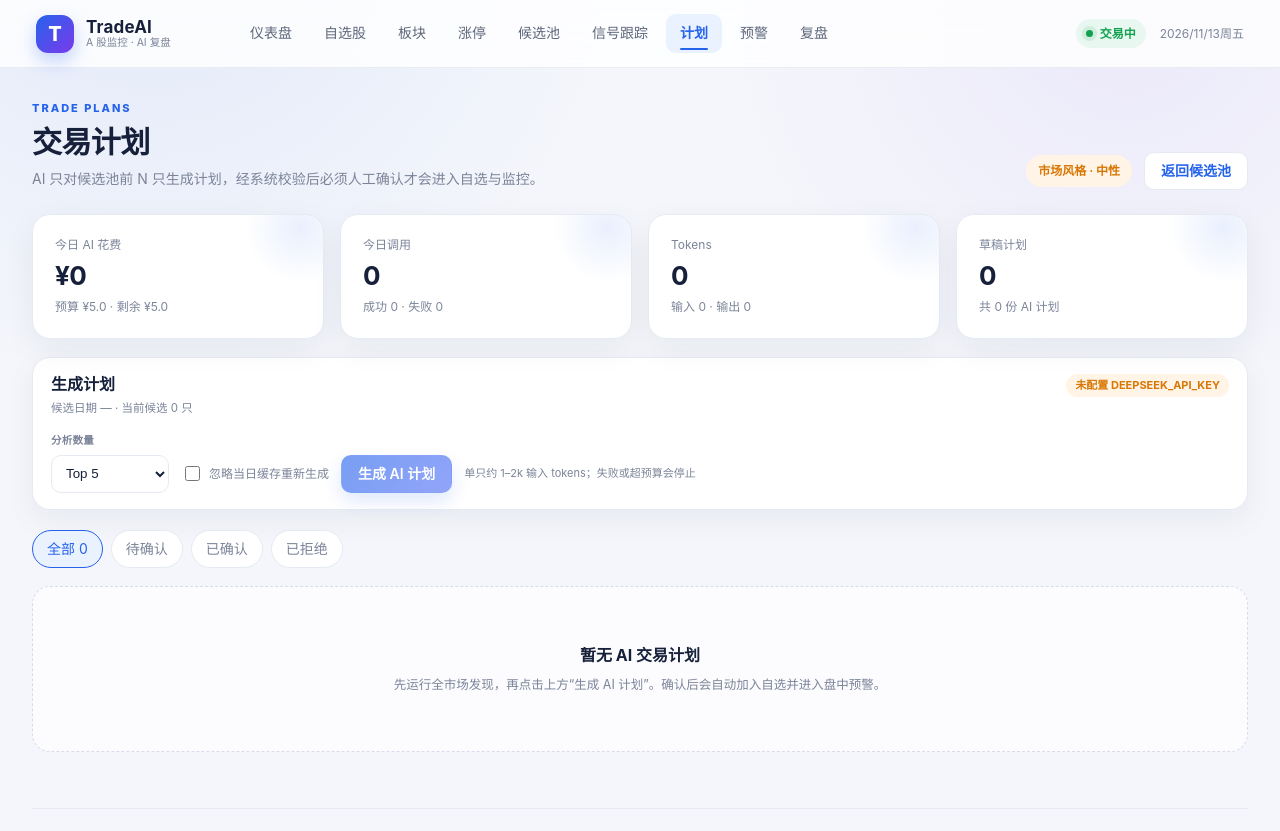
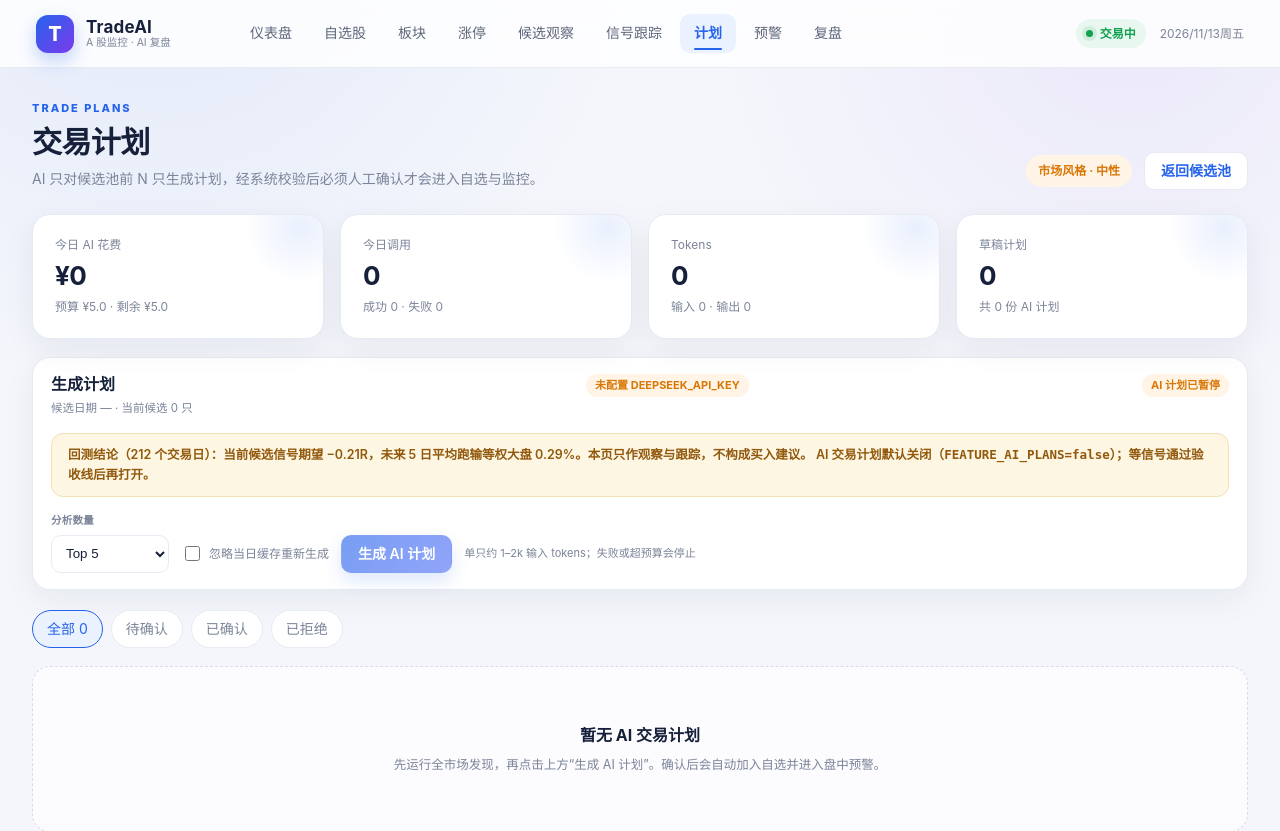
Before and after one commit to niemf/StockPicking, a FastAPI app: page /plans in a window 1280 px wide. Shown: the top 831 px of the page. Run offline with FastAPI, Linux system fonts and the light colour scheme; data that the repository does not hold is empty.

Commit message:
feat(product): 候选池改为「候选观察」，AI 计划默认暂停
依据 212 个交易日回测（期望 −0.21R、5 日跑输等权 0.29%）调整产品定位：

- /candidates 改名为「候选观察」，顶部常驻回测结论提示，明确不构成买入建议
- 每只候选增加「为什么现在不能买」标签：周线空头 / 乖离过大 / 上方压力近 /
  情绪高潮或退潮 / 评分偏低，无风险点时提示「等回踩确认」
- 计划价位列改为「观察价位（非买入建议）」
- 新增 FEATURE_AI_PLANS（默认 false）：/plans 与 /candidates 的生成按钮禁用并说明原因，
  POST /plans/generate 与 /api/ai/plans/generate 返回提示/403，避免为负期望信号付费
- README 顶部与策略规则库同步定位说明；.env.example 增加功能开关
- 全套 232 项测试通过

```diff
--- a/app/config.py
+++ b/app/config.py
@@ -42,6 +42,10 @@ class Settings(BaseSettings):
     # Holdings (cost / P&L) is kept in code but hidden by default: the product
     # is positioned as watch + alert + research, not a portfolio ledger.
     feature_holdings: bool = False
+    # AI trade plans cost money and the backtest shows the current candidate
+    # signal has negative expectancy, so plan generation is off by default.
+    # Turn it on after a signal source passes the backtest acceptance line.
+    feature_ai_plans: bool = False
 
     # Monitoring / alerts
     monitor_enabled: bool = False
--- a/app/web/routes.py
+++ b/app/web/routes.py
@@ -104,6 +104,44 @@ def _redirect(path: str, *, error: str | None = None, ok: str | None = None) ->
 
 
 # ------------------------------------------------------------------ helpers
+# 回测结论（2026-11-13，212 个交易日）：候选 5 日期望 −0.21R，跑输等权大盘 0.29%。
+# 在找到通过验收线的信号源之前，候选池只作观察名单，不生成买入计划。
+# 改完信号源并通过回测后，把 active 置 false 即可恢复原话术。
+SIGNAL_VERDICT = {
+    "active": True,
+    "date": "2026-11-13",
+    "expectancy_r": -0.21,
+    "edge_pct": -0.29,
+    "text": (
+        "回测结论（212 个交易日）：当前候选信号期望 −0.21R，"
+        "未来 5 日平均跑输等权大盘 0.29%。本页只作观察与跟踪，不构成买入建议。"
+    ),
+}
+
+
+def _watch_notes(item: dict, cycle: dict | None) -> list[str]:
+    """候选卡片上的「为什么现在不能买」——比看多理由更需要看到。"""
+    snapshot = item.get("snapshot") or {}
+    notes: list[str] = []
+    week = snapshot.get("weekly_trend")
+    if week == "down":
+        notes.append("周线空头")
+    deviation = snapshot.get("dev20")
+    if deviation is not None and deviation >= 6:
+        notes.append(f"乖离 MA20 +{deviation:.1f}%")
+    room = snapshot.get("resistance_dist")
+    if room is not None and room < 3:
+        notes.append(f"上方压力仅 {room:.1f}%")
+    if cycle and cycle.get("phase") in {"climax", "ebb"}:
+        notes.append(f"情绪{cycle.get('label')}")
+    score = item.get("score") or 0
+    if score < 50:
+        notes.append(f"评分偏低 {score:.0f}")
+    if not notes:
+        notes.append("结构尚可，等回踩确认")
+    return notes
+
+
 def _trend_class(value: float | None) -> str:
     if value is None or value == 0:
         return "flat"
@@ -907,6 +945,7 @@ def candidates(request: Request, db: Session = Depends(get_db)):
     )
 
     items: list[dict] = []
+    cycle = stats.get("cycle") or {}
     for row in rows:
         snapshot = row.indicator_snapshot or {}
         quote = quotes.get(row.code)
@@ -914,30 +953,30 @@ def candidates(request: Request, db: Session = Depends(get_db)):
         pct_chg = quote.pct_chg if quote else snapshot.get("pct_chg_at_discovery")
         breakdown = snapshot.get("score_breakdown") or {}
         risk = snapshot.get("risk") or {}
-        items.append(
-            {
-                "rank": row.rank,
-                "code": row.code,
-                "name": row.name,
-                "industry": snapshot.get("industry") or "—",
-                "score": row.score,
-                "price": price,
-                "pct_chg": pct_chg or 0.0,
-                "trend": _trend_class(pct_chg),
-                "breakdown": breakdown,
-                "snapshot": snapshot,
-                "risk": risk,
-                "rr": risk.get("rr"),
-                "rule_hits": (row.rule_hits or [])[:6],
-            }
-        )
+        item = {
+            "rank": row.rank,
+            "code": row.code,
+            "name": row.name,
+            "industry": snapshot.get("industry") or "—",
+            "score": row.score,
+            "price": price,
+            "pct_chg": pct_chg or 0.0,
+            "trend": _trend_class(pct_chg),
+            "breakdown": breakdown,
+            "snapshot": snapshot,
+            "risk": risk,
+            "rr": risk.get("rr"),
+            "rule_hits": (row.rule_hits or [])[:6],
+        }
+        item["watch_notes"] = _watch_notes(item, cycle)
+        items.append(item)
 
     return render(
         request,
         "candidates.html",
         {
             "page": "candidates",
-            "page_title": "候选池",
+            "page_title": "候选观察",
             "trade_date": trade_date,
             "items": items,
             "count": len(items),
@@ -947,6 +986,8 @@ def candidates(request: Request, db: Session = Depends(get_db)):
             "error": request.query_params.get("error"),
             "notice": request.query_params.get("ok"),
             "has_key": bool(settings.deepseek_api_key),
+            "plans_enabled": bool(settings.feature_ai_plans),
+            "verdict": SIGNAL_VERDICT,
             "regime": MARKET_REGIME,
         },
     )
@@ -1005,6 +1046,8 @@ def plans_page(request: Request, db: Session = Depends(get_db)):
             "candidate_count": len(candidates),
             "candidate_date": latest_date,
             "has_key": bool(settings.deepseek_api_key),
+            "plans_enabled": bool(settings.feature_ai_plans),
+            "verdict": SIGNAL_VERDICT,
             "error": request.query_params.get("error"),
             "notice": request.query_params.get("ok"),
             "regime": MARKET_REGIME,
@@ -1020,6 +1063,11 @@ def plans_generate(
 ):
     from app.services.ai import AIError
 
+    if not settings.feature_ai_plans:
+        return _redirect(
+            "/plans",
+            error="AI 交易计划已暂停：回测显示当前候选信号期望为负，避免为负期望信号付费。",
+        )
     try:
         result = generate_plans(db, limit=max(1, min(limit, 10)), force=force)
     except AIError as exc:
@@ -1380,6 +1428,11 @@ def api_ai_plans_generate(
 ):
     from app.services.ai import AIError
 
+    if not settings.feature_ai_plans:
+        raise HTTPException(
+            status_code=403,
+            detail="AI 交易计划已暂停（FEATURE_AI_PLANS=false）：当前候选信号回测期望为负。",
+        )
     try:
         result = generate_plans(db, limit=max(1, min(limit, 20)), force=force)
     except AIError as exc:
--- a/app/web/static/css/app.css
+++ b/app/web/static/css/app.css
@@ -2354,6 +2354,23 @@ select:focus {
   color: #6b7280;
 }
 
+.watch-notes {
+  display: flex;
+  flex-wrap: wrap;
+  gap: 4px;
+  margin-top: 4px;
+}
+
+.watch-notes span {
+  padding: 1px 6px;
+  border-radius: 4px;
+  background: #fdf3e7;
+  color: #92580b;
+  font-size: 10px;
+  font-weight: 600;
+  white-space: nowrap;
+}
+
 .weekly-row {
   margin-top: 6px;
   padding-top: 10px;
--- a/app/web/templates/base.html
+++ b/app/web/templates/base.html
@@ -25,7 +25,7 @@
       {% if feature_holdings %}<a href="/holdings" class="{% if page == 'holdings' %}active{% endif %}">持仓</a>{% endif %}
       <a href="/sectors" class="{% if page == 'sectors' %}active{% endif %}">板块</a>
       <a href="/limit-board" class="{% if page == 'limit' %}active{% endif %}">涨停</a>
-      <a href="/candidates" class="{% if page == 'candidates' %}active{% endif %}">候选池</a>
+      <a href="/candidates" class="{% if page == 'candidates' %}active{% endif %}">候选观察</a>
       <a href="/signals" class="{% if page == 'signals' %}active{% endif %}">信号跟踪</a>
       <a href="/plans" class="{% if page == 'plans' %}active{% endif %}">计划</a>
       <a href="/alerts" class="{% if page == 'alerts' %}active{% endif %}">预警</a>
--- a/app/web/templates/plans.html
+++ b/app/web/templates/plans.html
@@ -48,7 +48,14 @@
       <p>候选日期 {{ candidate_date or '—' }} · 当前候选 {{ candidate_count }} 只</p>
     </div>
     {% if not has_key %}<span class="badge badge-warning">未配置 DEEPSEEK_API_KEY</span>{% endif %}
+    {% if not plans_enabled %}<span class="badge badge-warning">AI 计划已暂停</span>{% endif %}
   </div>
+  {% if not plans_enabled %}
+  <div class="flash flash-warn">
+    {{ verdict.text if verdict else '当前候选信号回测期望为负。' }}
+    AI 交易计划默认关闭（<code>FEATURE_AI_PLANS=false</code>）；等信号通过验收线后再打开。
+  </div>
+  {% endif %}
   <form class="inline-form" method="post" action="/plans/generate"
         onsubmit="this.querySelector('button[type=submit]').disabled=true; this.querySelector('button[type=submit]').textContent='生成中…';">
     <div class="field field-sm">
@@ -63,7 +70,7 @@
       <input type="checkbox" name="force" value="true">
       <span>忽略当日缓存重新生成</span>
     </label>
-    <button class="btn btn-primary" type="submit" {% if not has_key %}disabled{% endif %}>
+    <button class="btn btn-primary" type="submit" {% if not has_key or not plans_enabled %}disabled{% endif %}>
       生成 AI 计划
     </button>
     <span class="field-hint">单只约 1–2k 输入 tokens；失败或超预算会停止</span>
```
Also changed, not shown: app/web/templates/candidates.html (+18 -4 lines), README.md, 1 other file.
